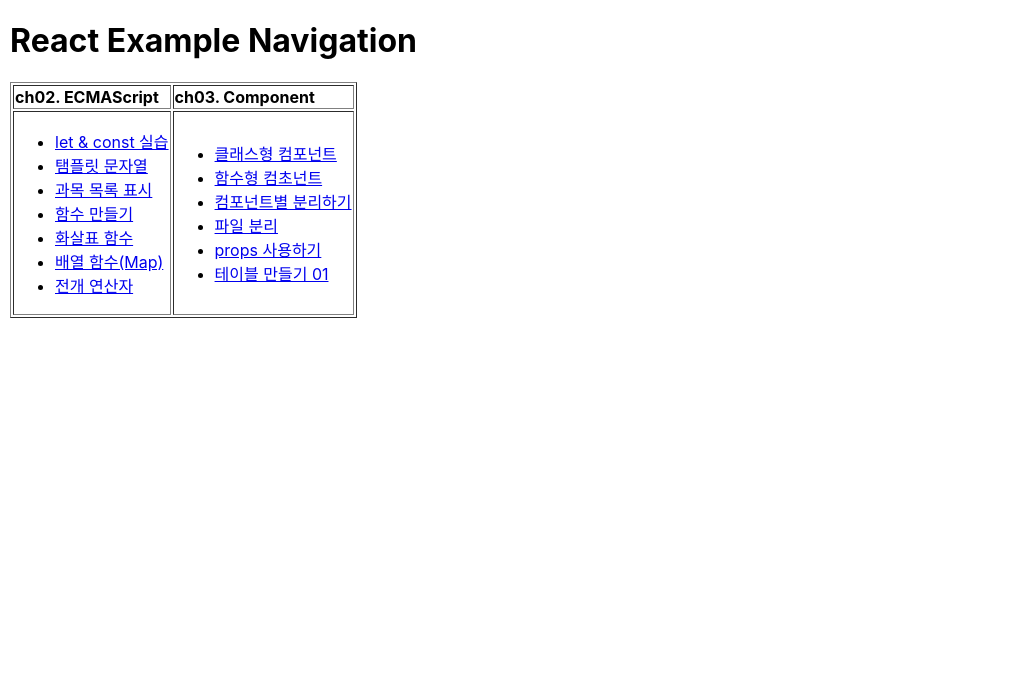
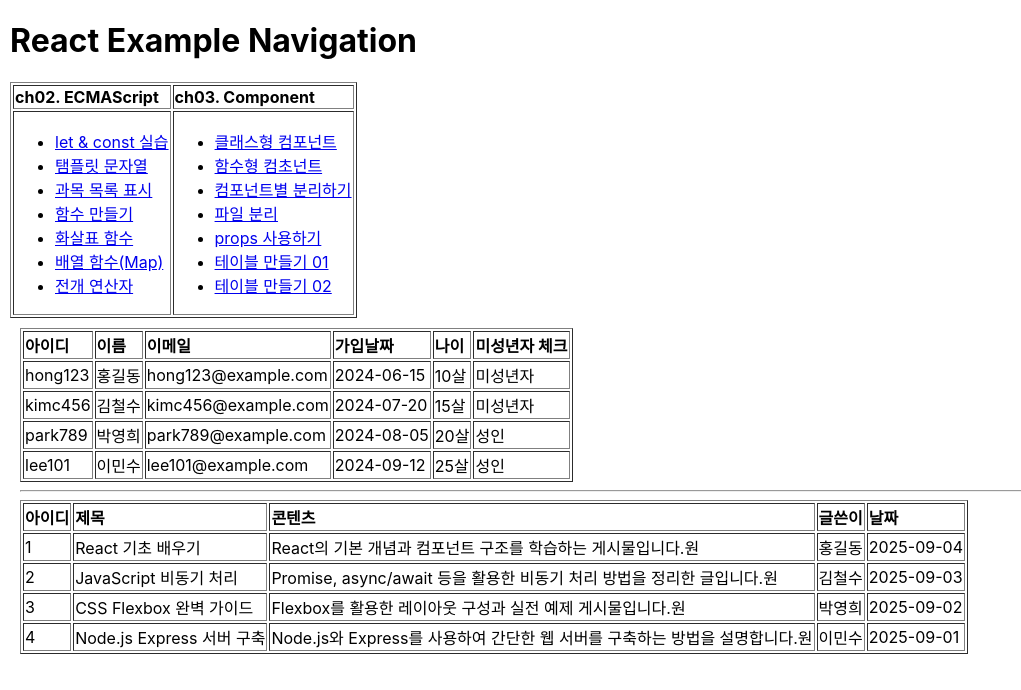
Before and after one commit to kimkitea03/make_js, a React (Create React App) app: page /array_and_table_02 in a window 1280 px wide. Shown: the top 690 px of the page, without its empty margins (0-1021 px from the left). Built offline with nearby package versions, Linux system fonts and the light colour scheme.

Commit message:
second commit

```diff
--- /dev/null
+++ b/src/components/ch03_component/array_and_table_02.js
@@ -0,0 +1,16 @@
+import Members from './ui/BoardList';
+import Borders from './ui/MemberList';
+
+function App() {
+    console.log('샘플');
+
+    return (
+        <div className="App">
+            <Borders />
+            <hr />
+            <Members />
+        </div>
+    );
+}
+
+export default App;
--- /dev/null
+++ b/src/components/ch03_component/ui/BoardList.js
@@ -0,0 +1,66 @@
+function App() {
+    // console.log('샘플');
+
+    const boardList = [
+        {
+            id: 1,
+            title: "React 기초 배우기",
+            content: "React의 기본 개념과 컴포넌트 구조를 학습하는 게시물입니다.",
+            author: "홍길동",
+            date: "2025-09-04"
+        },
+        {
+            id: 2,
+            title: "JavaScript 비동기 처리",
+            content: "Promise, async/await 등을 활용한 비동기 처리 방법을 정리한 글입니다.",
+            author: "김철수",
+            date: "2025-09-03"
+        },
+        {
+            id: 3,
+            title: "CSS Flexbox 완벽 가이드",
+            content: "Flexbox를 활용한 레이아웃 구성과 실전 예제 게시물입니다.",
+            author: "박영희",
+            date: "2025-09-02"
+        },
+        {
+            id: 4,
+            title: "Node.js Express 서버 구축",
+            content: "Node.js와 Express를 사용하여 간단한 웹 서버를 구축하는 방법을 설명합니다.",
+            author: "이민수",
+            date: "2025-09-01"
+        }
+    ];
+
+
+    const borList = boardList.map((borders) => (
+        <tr key={borders.id}>
+            <td>{borders.id}</td>
+            <td>{borders.title}</td>
+            <td>{borders.content}원</td>
+            <td>{borders.author}</td>
+            <td>{borders.date}</td>
+        </tr>
+    ));
+
+
+    return (
+        <table border="1">
+            <thead>
+                <tr>
+                    <th>아이디</th>
+                    <th>제목</th>
+                    <th>콘텐츠</th>
+                    <th>글쓴이</th>
+                    <th>날짜</th>
+                </tr>
+            </thead>
+            <tbody>
+                {borList}
+            </tbody>
+        </table>
+
+    );
+}
+
+export default App;
--- /dev/null
+++ b/src/components/ch03_component/ui/MemberList.js
@@ -0,0 +1,74 @@
+function App() {
+    // console.log('샘플');
+
+    const memberList = [
+        {
+            id: "hong123",
+            name: "홍길동",
+            email: "hong123@example.com",
+            joinDate: "2024-06-15",
+            age: 10
+        },
+        {
+            id: "kimc456",
+            name: "김철수",
+            email: "kimc456@example.com",
+            joinDate: "2024-07-20",
+            age: 15
+        },
+        {
+            id: "park789",
+            name: "박영희",
+            email: "park789@example.com",
+            joinDate: "2024-08-05",
+            age: 20
+        },
+        {
+            id: "lee101",
+            name: "이민수",
+            email: "lee101@example.com",
+            joinDate: "2024-09-12",
+            age: 25
+        }
+    ];
+
+
+    //가격에 따른 코멘트 현황
+    const getComment = (age) => {
+        if (age < 20) return '미성년자';
+        return '성인';
+    }
+
+    const memList = memberList.map((members) => (
+        <tr key={members.id}>
+            <td>{members.id}</td>
+            <td>{members.name}</td>
+            <td>{members.email}</td>
+            <td>{members.joinDate}</td>
+            <td>{members.age}살</td>
+            <td>{getComment(members.age)}</td>
+
+        </tr>
+    ))
+
+    return (
+        <table border="1">
+            <thead>
+                <tr>
+                    <th>아이디</th>
+                    <th>이름</th>
+                    <th>이메일</th>
+                    <th>가입날짜</th>
+                    <th>나이</th>
+                    <th>미성년자 체크</th>
+                </tr>
+            </thead>
+            <tbody>
+                {memList}
+            </tbody>
+        </table>
+
+    );
+}
+
+export default App;
--- a/src/routes/AppRoutes.js
+++ b/src/routes/AppRoutes.js
@@ -21,6 +21,7 @@
 import FileSeparator from './../components/ch03_component/file_separator';
 import AppUseProps from './../components/ch03_component/use_props';
 import AppMakeTable01 from './../components/ch03_component/array_and_table_01';
+import AppMakeTable02 from './../components/ch03_component/array_and_table_02';
 
 
 function AppRoutes() {
@@ -41,6 +42,7 @@
             <Route path='/file_separator' element={<FileSeparator />} />
             <Route path='/use_props' element={<AppUseProps />} />
             <Route path='/array_and_table_01' element={<AppMakeTable01 />} />
+            <Route path='/array_and_table_02' element={<AppMakeTable02 />} />
         </Routes>
     );
 };
--- a/src/routes/menuData.js
+++ b/src/routes/menuData.js
@@ -22,6 +22,7 @@
             { path: '/file_separator', label: '파일 분리' },
             { path: '/use_props', label: 'props 사용하기' },
             { path: '/array_and_table_01', label: '테이블 만들기 01' },
+            { path: '/array_and_table_02', label: '테이블 만들기 02' },
         ]
 
     },
```
